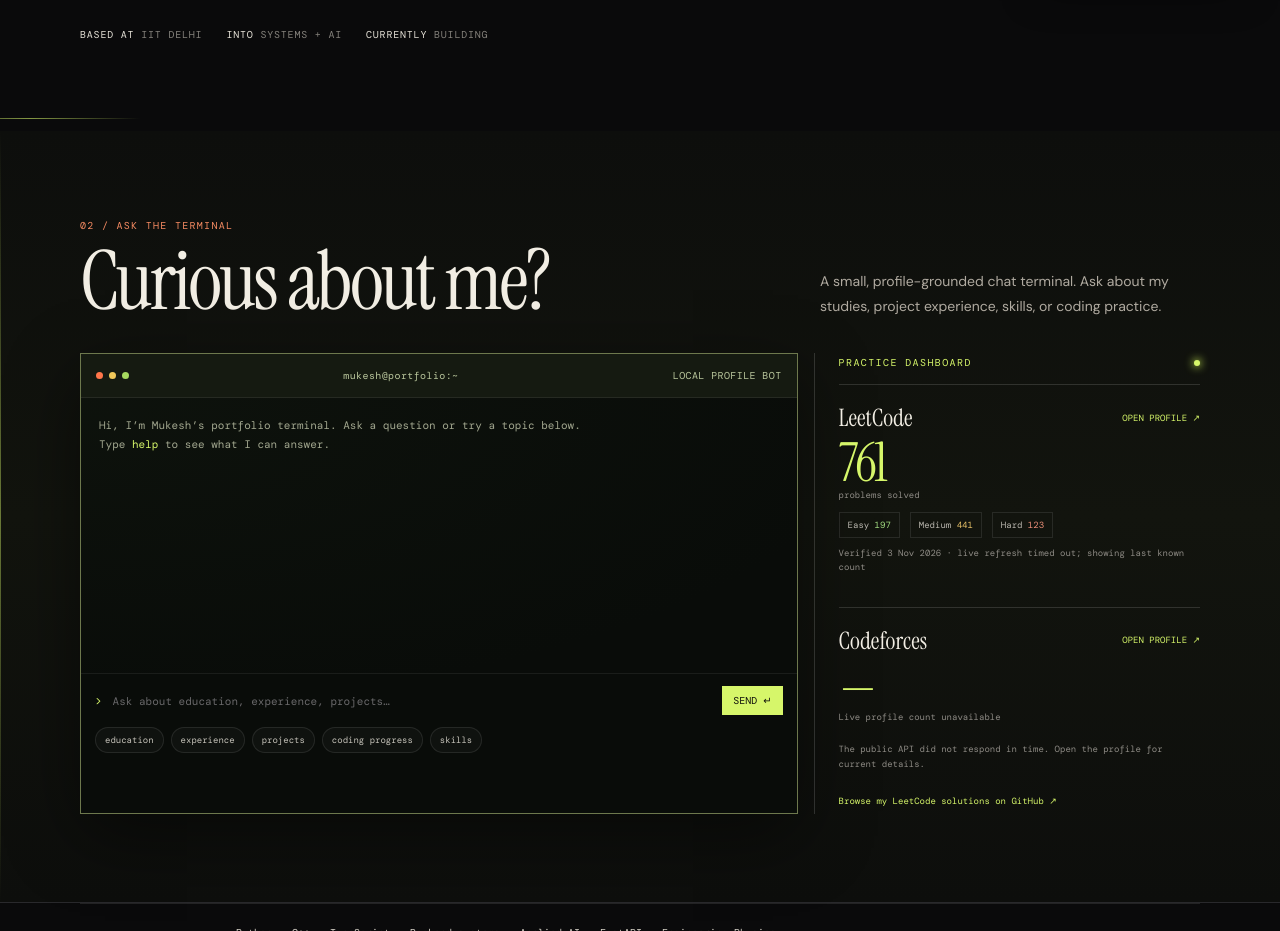
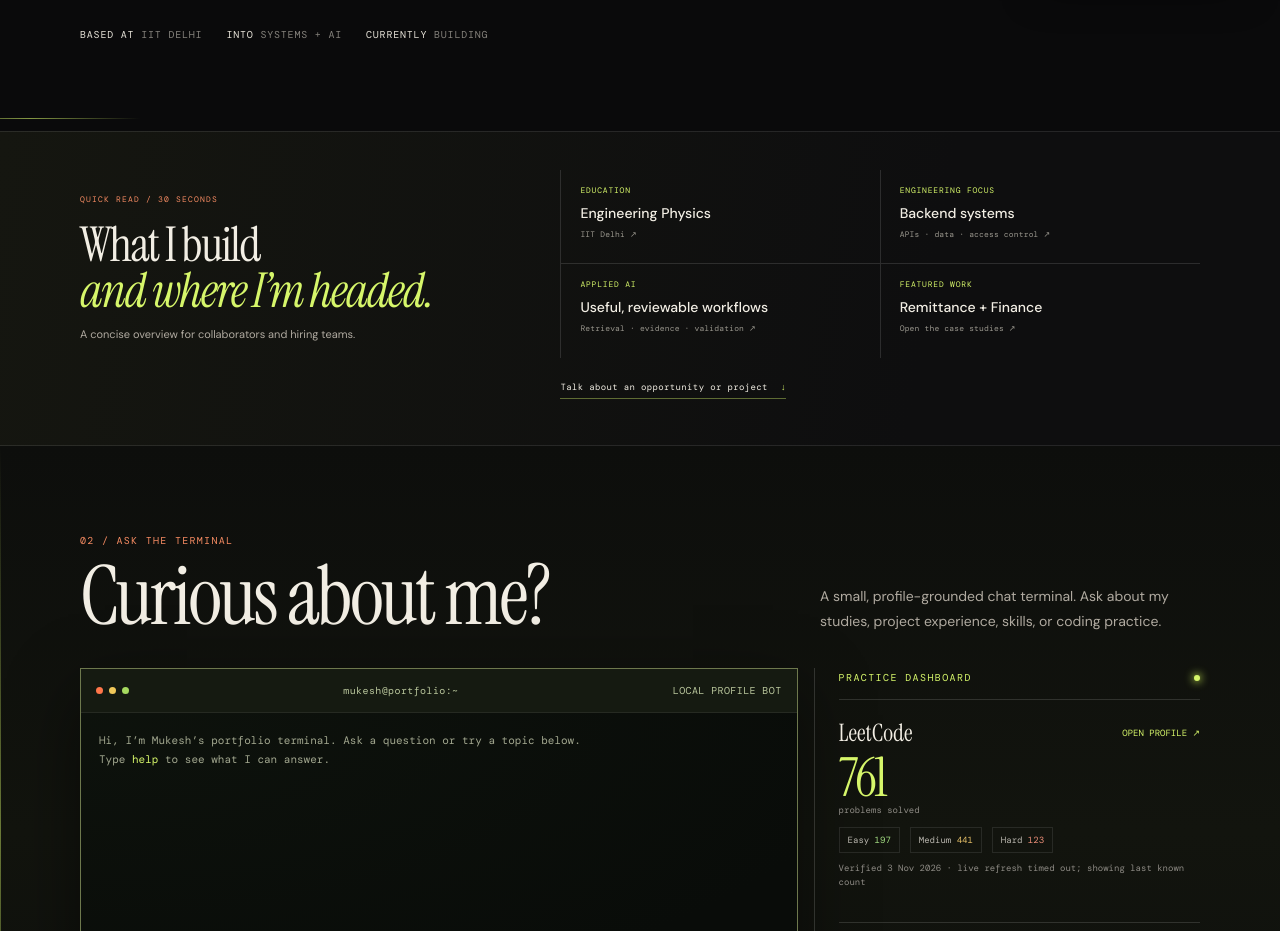
Before and after one commit to mukeshsiyol/mukeshsiyol.github.io, a website: page index.html in a window 1280 px wide. Shown: the part 800-1731 px from the top of the page. Drawn offline with nearby package versions, Linux system fonts and the light colour scheme; no server answers.

Commit message:
Add recruiter snapshot and project next steps

```diff
--- a/index.html
+++ b/index.html
@@ -227,6 +227,29 @@
     .chat-close:focus-visible,.chat-launcher:focus-visible,.chat-send:focus-visible{outline:2px solid var(--orange);outline-offset:3px}
     @media(max-width:480px){.chat-widget{right:12px;bottom:14px}.chat-panel{bottom:65px;padding:19px}.chat-launcher{padding:13px 14px}}
 
+
+    .recruiter-snapshot{padding:38px 0 46px;border-block:1px solid #ffffff18;background:linear-gradient(100deg,#151610,#0e0e0f 72%)}
+    .snapshot-wrap{display:grid;grid-template-columns:.8fr 1.2fr;column-gap:54px;row-gap:23px;align-items:center}
+    .snapshot-heading>span{font:8px var(--mono);letter-spacing:.15em;color:var(--orange)}
+    .snapshot-heading h2{font:clamp(34px,4vw,48px)/.95 var(--display);letter-spacing:-.035em;margin:13px 0}
+    .snapshot-heading h2 i{color:var(--lime);font-weight:400}
+    .snapshot-heading p{font-size:11px;color:var(--muted);margin:0}
+    .snapshot-facts{display:grid;grid-template-columns:1fr 1fr;border-left:1px solid #ffffff20}
+    .snapshot-facts a{min-height:94px;padding:15px 19px;border-bottom:1px solid #ffffff20;transition:background .2s}
+    .snapshot-facts a:nth-child(odd){border-right:1px solid #ffffff20}
+    .snapshot-facts a:nth-child(n+3){border-bottom:0}
+    .snapshot-facts a:hover{background:#ffffff08}
+    .snapshot-facts small,.snapshot-facts span{display:block;font:8px var(--mono);letter-spacing:.1em;color:#9a978e}
+    .snapshot-facts small{color:var(--lime);margin-bottom:9px}
+    .snapshot-facts strong{display:block;font-size:14px;font-weight:500;line-height:1.3;margin-bottom:6px}
+    .snapshot-facts span{letter-spacing:.02em}
+    .snapshot-contact{grid-column:2;justify-self:start;color:var(--ink);font:9px var(--mono);letter-spacing:.04em;border-bottom:1px solid #d6f66a65;padding-bottom:5px}
+    .snapshot-contact b{color:var(--lime);margin-left:7px}
+    .case-next{margin-top:20px;padding:14px 15px;border-left:2px solid var(--orange);background:#ffffff06}
+    .case-next span{font:8px var(--mono);letter-spacing:.12em;color:var(--orange)}
+    .case-next p{font-size:11px;line-height:1.7;color:#d1cdc2;margin:7px 0 0}
+    @media(max-width:760px){.snapshot-wrap{grid-template-columns:1fr;gap:23px}.snapshot-facts{border-left:0}.snapshot-facts a{padding:13px 10px}.snapshot-contact{grid-column:1}}
+
   </style>
 </head>
 <body>
@@ -236,6 +259,16 @@
     <div class="orbit-scene" aria-label="Abstract orbital illustration"><span class="scene-index">FIG 01 — THINKING IN SYSTEMS</span><div class="orbit"></div><div class="planet"></div><span class="satellite"></span><div class="scene-note"><b>MATTER / MOTION / CODE</b><br>A little physics in everything.</div></div>
   </div>
 
+    <section class="recruiter-snapshot" aria-labelledby="snapshot-title"><div class="wrap snapshot-wrap">
+    <div class="snapshot-heading"><span>QUICK READ / 30 SECONDS</span><h2 id="snapshot-title">What I build<br><i>and where I’m headed.</i></h2><p>A concise overview for collaborators and hiring teams.</p></div>
+    <div class="snapshot-facts">
+      <a href="#about"><small>EDUCATION</small><strong>Engineering Physics</strong><span>IIT Delhi ↗</span></a>
+      <a href="#work"><small>ENGINEERING FOCUS</small><strong>Backend systems</strong><span>APIs · data · access control ↗</span></a>
+      <a href="#work"><small>APPLIED AI</small><strong>Useful, reviewable workflows</strong><span>Retrieval · evidence · validation ↗</span></a>
+      <a href="#work"><small>FEATURED WORK</small><strong>Remittance + Finance</strong><span>Open the case studies ↗</span></a>
+    </div>
+    <a class="snapshot-contact" href="#visitor-chat">Talk about an opportunity or project <b>↓</b></a>
+  </div></section>
   <section id="terminal" class="terminal-section"><div class="wrap">
     <div class="section-head"><div><div class="section-kicker">02 / Ask the terminal</div><h2>Curious about me?</h2></div><p>A small, profile-grounded chat terminal. Ask about my studies, project experience, skills, or coding practice.</p></div>
     <div class="terminal-grid">
@@ -297,7 +330,7 @@
     <h2 id="case-title-remittance">Remittance Evidence &amp; Routing Assistant</h2>
     <p class="case-summary">An exploratory assistant for organizing remittance cases, checking supporting evidence, and preparing a traceable review. The prototype uses synthetic examples; it does not make legal determinations or validate real-world payment rules.</p>
     <div class="case-flow" aria-label="System flow"><div><small>01</small><b>Case intake</b></div><div><small>02</small><b>Evidence inventory</b></div><div><small>03</small><b>Source checks</b></div><div><small>04</small><b>Review packet</b></div></div>
-    <div class="case-detail-grid"><div><p class="case-label">ENGINEERING DECISION</p><p class="case-decision">Evidence is represented as supplied, missing, or unknown so the workflow does not silently turn absent information into a negative claim. Retrieval is limited to approved sources, and a human reviewer remains responsible for the final decision.</p><p class="case-label">IMPLEMENTATION NOTE</p><pre><code>def evidence_status(value: Optional[bool]) -&gt; str:
+    <div class="case-detail-grid"><div><p class="case-label">ENGINEERING DECISION</p><p class="case-decision">Evidence is represented as supplied, missing, or unknown so the workflow does not silently turn absent information into a negative claim. Retrieval is limited to approved sources, and a human reviewer remains responsible for the final decision.</p><div class="case-next"><span>WHAT I’D IMPROVE NEXT</span><p>Next: evaluate against labeled cases, track source freshness, and make uncertainty checks explicit.</p></div><p class="case-label">IMPLEMENTATION NOTE</p><pre><code>def evidence_status(value: Optional[bool]) -&gt; str:
     return "supplied" if value is True else (
         "missing" if value is False else "unknown"
     )</code></pre></div>
@@ -310,7 +343,7 @@
     <h2 id="case-title-finance">Finance Tracker API</h2>
     <p class="case-summary">A role-aware finance API for transaction management, analytics, and exports, built with FastAPI and SQLAlchemy. It separates request validation and access control from the transaction service.</p>
     <div class="case-flow" aria-label="System flow"><div><small>01</small><b>HTTP client</b></div><div><small>02</small><b>FastAPI routes</b></div><div><small>03</small><b>JWT + role checks</b></div><div><small>04</small><b>SQLAlchemy / SQLite</b></div></div>
-    <div class="case-detail-grid"><div><p class="case-label">ENGINEERING DECISION</p><p class="case-decision">Viewer access is restricted before filtered transaction queries run; this keeps role policy close to the API boundary. SQLite makes local setup straightforward, while a production deployment would need a managed database and operational hardening.</p><p class="case-label">IMPLEMENTATION NOTE</p><pre><code>if current_user.role == UserRole.viewer and any(
+    <div class="case-detail-grid"><div><p class="case-label">ENGINEERING DECISION</p><p class="case-decision">Viewer access is restricted before filtered transaction queries run; this keeps role policy close to the API boundary. SQLite makes local setup straightforward, while a production deployment would need a managed database and operational hardening.</p><div class="case-next"><span>WHAT I’D IMPROVE NEXT</span><p>Next: add database migrations and broader tests for role permissions across endpoints.</p></div><p class="case-label">IMPLEMENTATION NOTE</p><pre><code>if current_user.role == UserRole.viewer and any(
     [tx_type, category, start_date, end_date]
 ):
     raise HTTPException(
@@ -326,7 +359,7 @@
     <h2 id="case-title-internship">Internship Application Assistant</h2>
     <p class="case-summary">A terminal-based workflow that extracts resume skills and projects, compares them with a job description, and drafts from templates. Optional Gemini rewriting has a deterministic fallback; the tool is designed not to invent experience.</p>
     <div class="case-flow" aria-label="System flow"><div><small>01</small><b>Resume PDF</b></div><div><small>02</small><b>Extract profile</b></div><div><small>03</small><b>Match job text</b></div><div><small>04</small><b>Draft + review</b></div></div>
-    <div class="case-detail-grid"><div><p class="case-label">ENGINEERING DECISION</p><p class="case-decision">The baseline flow uses local parsing and templates so it remains useful without an LLM. Optional rewriting is a separate step, and the output still needs a person's review before use.</p><p class="case-label">IMPLEMENTATION NOTE</p><pre><code>reader = PdfReader(pdf_path)
+    <div class="case-detail-grid"><div><p class="case-label">ENGINEERING DECISION</p><p class="case-decision">The baseline flow uses local parsing and templates so it remains useful without an LLM. Optional rewriting is a separate step, and the output still needs a person's review before use.</p><div class="case-next"><span>WHAT I’D IMPROVE NEXT</span><p>Next: test more resume layouts and document how personal data is handled.</p></div><p class="case-label">IMPLEMENTATION NOTE</p><pre><code>reader = PdfReader(pdf_path)
 text = ""
 for page in reader.pages:
     text += page.extract_text()
@@ -340,7 +373,7 @@ text = text.lower()</code></pre></div>
     <h2 id="case-title-corep">COREP Reporting Assistant</h2>
     <p class="case-summary">An internship assignment prototype exploring retrieval, schema validation, and audit trails for AI-assisted regulatory reporting. It is a concept proposal, not a production compliance system.</p>
     <div class="case-flow" aria-label="System flow"><div><small>01</small><b>Retrieve context</b></div><div><small>02</small><b>Draft response</b></div><div><small>03</small><b>Validate schema</b></div><div><small>04</small><b>Human review</b></div></div>
-    <div class="case-detail-grid"><div><p class="case-label">ENGINEERING DECISION</p><p class="case-decision">The design emphasizes traceability and validation around generated suggestions. Those controls can make a proposal easier to inspect, but do not establish regulatory correctness; domain experts must review every result.</p><p class="case-label">IMPLEMENTATION NOTE</p><pre><code>Retrieval → structured suggestion → schema checks → audit trail → analyst review</code></pre></div>
+    <div class="case-detail-grid"><div><p class="case-label">ENGINEERING DECISION</p><p class="case-decision">The design emphasizes traceability and validation around generated suggestions. Those controls can make a proposal easier to inspect, but do not establish regulatory correctness; domain experts must review every result.</p><div class="case-next"><span>WHAT I’D IMPROVE NEXT</span><p>Next: validate retrieval and outputs against approved schemas with reviewer feedback.</p></div><p class="case-label">IMPLEMENTATION NOTE</p><pre><code>Retrieval → structured suggestion → schema checks → audit trail → analyst review</code></pre></div>
       <aside class="case-aside"><p class="case-label">PROJECT REPOSITORY</p><p>Explore the source and project notes when you want the implementation detail.</p><a class="btn primary" href="https://github.com/mukeshsiyol/corep-assistant" target="_blank" rel="noreferrer">Open repository ↗</a><a class="case-source" href="https://github.com/mukeshsiyol/corep-assistant/blob/main/README.md" target="_blank" rel="noreferrer">View README.md ↗</a></aside></div>
   </div>
 </dialog>
@@ -350,7 +383,7 @@ text = text.lower()</code></pre></div>
     <h2 id="case-title-meme">Meme Aggregator</h2>
     <p class="case-summary">A TypeScript and Node.js service that consolidates decentralized exchange token data, caches it in Redis, and streams updates with Socket.IO. The API supports volume ordering and cursor-based retrieval.</p>
     <div class="case-flow" aria-label="System flow"><div><small>01</small><b>DEX feeds</b></div><div><small>02</small><b>Normalize tokens</b></div><div><small>03</small><b>Redis cache</b></div><div><small>04</small><b>API + Socket.IO</b></div></div>
-    <div class="case-detail-grid"><div><p class="case-label">ENGINEERING DECISION</p><p class="case-decision">Redis sorted sets support ranking by volume without sorting the full dataset on every request. Cursor-based pagination limits each response, while cached token records reduce repeated feed reads.</p><p class="case-label">IMPLEMENTATION NOTE</p><pre><code>const addresses = await redis.zrevrange(
+    <div class="case-detail-grid"><div><p class="case-label">ENGINEERING DECISION</p><p class="case-decision">Redis sorted sets support ranking by volume without sorting the full dataset on every request. Cursor-based pagination limits each response, while cached token records reduce repeated feed reads.</p><div class="case-next"><span>WHAT I’D IMPROVE NEXT</span><p>Next: measure stale cache behavior, reconnect handling, and provider limits under load.</p></div><p class="case-label">IMPLEMENTATION NOTE</p><pre><code>const addresses = await redis.zrevrange(
   "tokens:by_volume",
   start,
   stop
@@ -364,7 +397,7 @@ text = text.lower()</code></pre></div>
     <h2 id="case-title-hostel">Hostel Management</h2>
     <p class="case-summary">A student project focused on accommodation, room allocation, and hostel operations. The public project notes are brief, so this case study keeps its description to the documented scope.</p>
     <div class="case-flow" aria-label="System flow"><div><small>01</small><b>Student needs</b></div><div><small>02</small><b>Room allocation</b></div><div><small>03</small><b>Hostel operations</b></div><div><small>04</small><b>Web interface</b></div></div>
-    <div class="case-detail-grid"><div><p class="case-label">ENGINEERING DECISION</p><p class="case-decision">The available public documentation describes the product area but not enough implementation detail to make reliable claims about architecture or tradeoffs. The repository link is available for source inspection.</p><p class="case-label">IMPLEMENTATION NOTE</p><pre><code>Implementation details are not described in the public project notes.</code></pre></div>
+    <div class="case-detail-grid"><div><p class="case-label">ENGINEERING DECISION</p><p class="case-decision">The available public documentation describes the product area but not enough implementation detail to make reliable claims about architecture or tradeoffs. The repository link is available for source inspection.</p><div class="case-next"><span>WHAT I’D IMPROVE NEXT</span><p>Next: document the allocation rules and roles, then test the expected user flows.</p></div><p class="case-label">IMPLEMENTATION NOTE</p><pre><code>Implementation details are not described in the public project notes.</code></pre></div>
       <aside class="case-aside"><p class="case-label">PROJECT REPOSITORY</p><p>Explore the source and project notes when you want the implementation detail.</p><a class="btn primary" href="https://github.com/mukeshsiyol/hostel-management" target="_blank" rel="noreferrer">Open repository ↗</a></aside></div>
   </div>
 </dialog>
```
